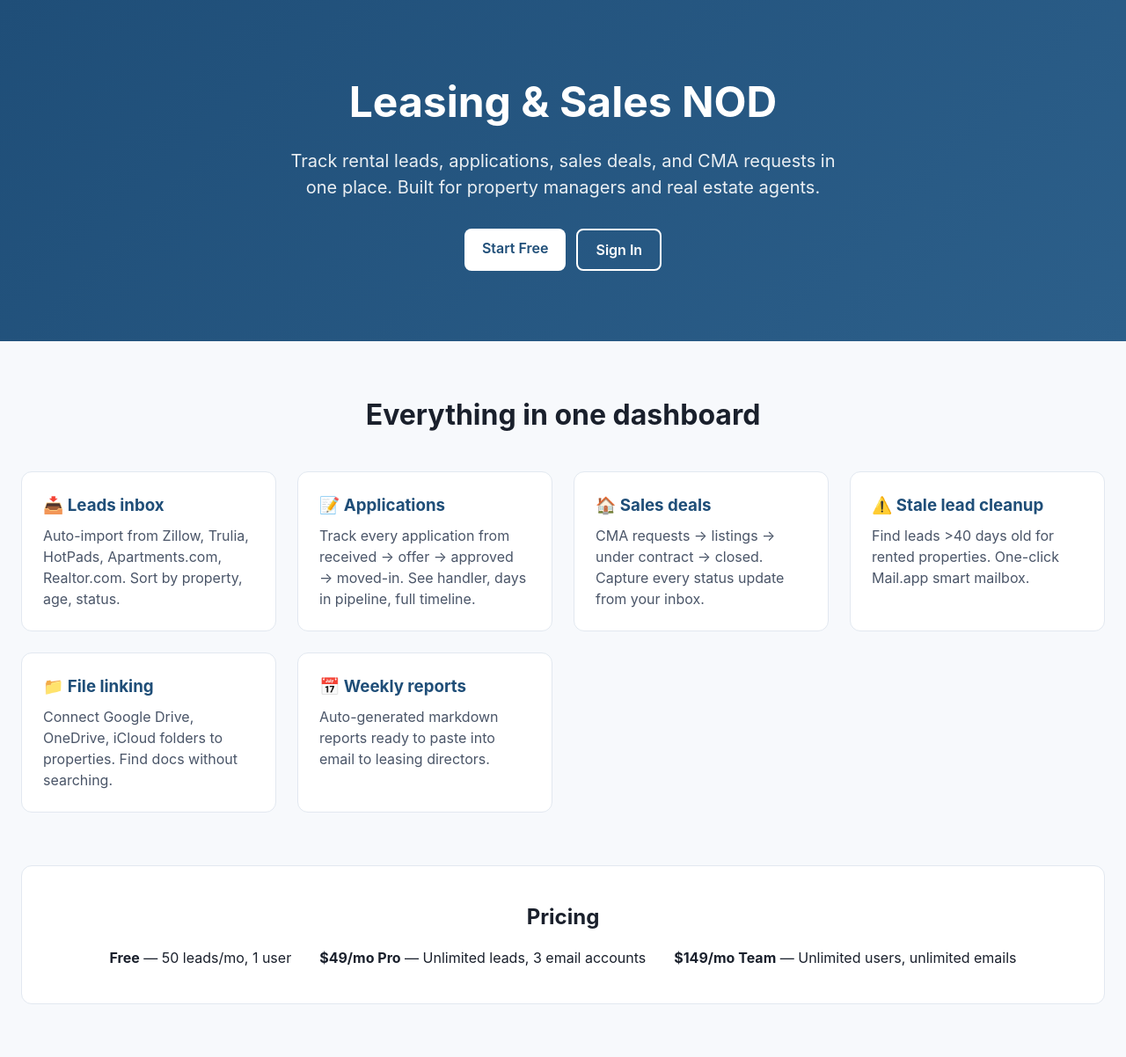
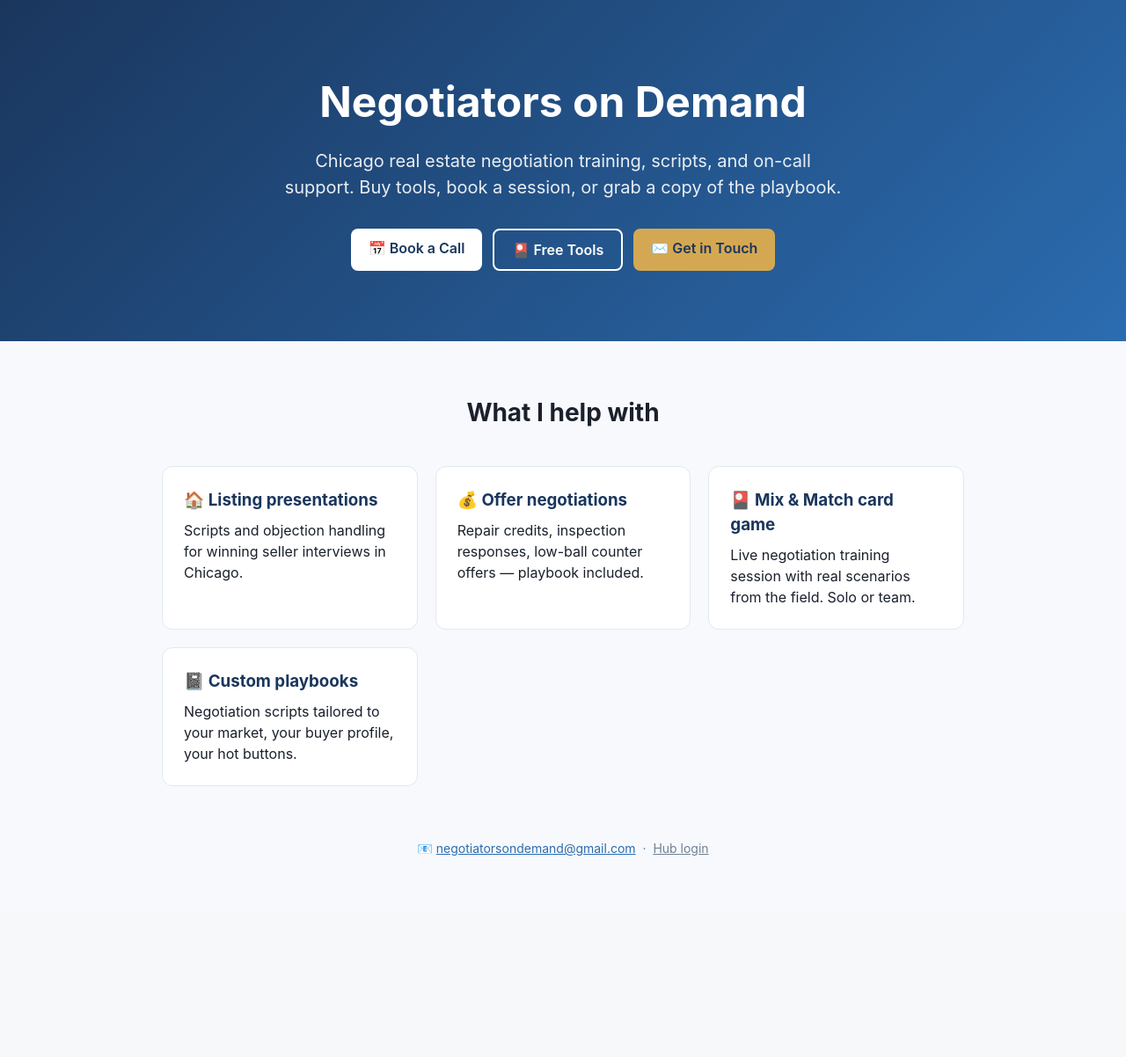
Before and after one commit to Dan8NOD/DealFlow, a FastAPI app: page / in a window 1280 px wide. Shown: the whole page at 88% size. After the commit the page ends 973 px from the top, so only its background shows below. Run offline with FastAPI, Linux system fonts and the light colour scheme; parts of the project's set-up code (start-up, migrations or seed data) failed here and were passed over.

Commit message:
rebrand → Negotiators on Demand; landing rewrite; /contact form with source tags; NOD Inbound stat

```diff
--- a/backend/app/main.py
+++ b/backend/app/main.py
@@ -9,7 +9,7 @@ import os
 
 settings = get_settings()
 app = FastAPI(
-    title="Leasing & Sales NOD API",
+    title="Negotiators on Demand Hub",
     version="0.1.0",
     debug=settings.debug,
 )
--- a/backend/app/routers/dashboard.py
+++ b/backend/app/routers/dashboard.py
@@ -1389,32 +1389,50 @@ async def seller_landing(request: Request):
 async def buyer_landing(request: Request):
     """Buyer landing page — $400K+ properties."""
     return templates.TemplateResponse("buyer-landing.html", {"request": request})
-
-
 @router.post("/api/leads-from-landing")
 async def create_lead_from_landing(data: dict = Body(...), db: Session = Depends(get_db)):
-    """Unauthenticated lead capture from Facebook ad landing page."""
+    """
+    Unauthenticated lead capture from any inbound channel.
+    Body: { name, phone, email, source, notes, property_address, monthly_income }
+    Source values: 'Facebook Ad', 'Calendly', 'Lemlist', 'Software', 'Book', 'YouTube', 'Contact Form'
+    """
     from app.models import LeadStatus
     org = db.query(Organization).first()  # Get the default org
     if not org:
-        # Fallback: create lead anyway
         return {"ok": True, "msg": "Lead captured (no org yet)"}
     lead = Lead(
         org_id=org.id,
         name=data.get("name", ""),
         phone=data.get("phone", ""),
         email=data.get("email", ""),
-        source=data.get("source", "Facebook Ad"),
+        source=data.get("source", "Contact Form"),
         status=LeadStatus.NEW,
         notes=data.get("notes", ""),
         monthly_income=data.get("monthly_income"),
-        subject=data.get("property_address", ""),
+        subject=data.get("property_address", "") or data.get("subject", ""),
         received_at=datetime.now(timezone.utc),
         days_old=0,
     )
     db.add(lead)
     db.commit()
+    # ponytail: best-effort email forward — fail silently if SMTP not configured
+    try:
+        from app.config import get_settings
+        import smtplib, ssl
+        s = get_settings()
+        if s.environment == "production" and data.get("email"):
+            # ponytail: stub — actual SMTP creds go in env later. Log instead so DB is the source of truth.
+            import logging
+            logging.info(f"[NOD inbound] source={lead.source} name={lead.name} email={lead.email} → negotiatorsondemand@gmail.com")
+    except Exception:
+        pass
     return {"ok": True, "id": lead.id, "message": "Lead captured!"}
+
+
+@router.get("/contact", response_class=HTMLResponse)
+async def contact_form(request: Request, source: str = Query("Contact Form")):
+    """Public contact form — ?source=calendly|lemlist|software|book|youtube tags the lead."""
+    return templates.TemplateResponse("contact.html", {"request": request, "source": source})
 
 
 # ponytail: Agent management — add agents, assign leads
--- a/backend/app/templates/base.html
+++ b/backend/app/templates/base.html
@@ -3,7 +3,7 @@
 <head>
 <meta charset="UTF-8">
 <meta name="viewport" content="width=device-width, initial-scale=1.0">
-<title>{% block title %}Leasing & Sales NOD{% endblock %}</title>
+<title>{% block title %}Negotiators on Demand{% endblock %}</title>
 <style>
   * { margin: 0; padding: 0; box-sizing: border-box; }
   body { font-family: -apple-system, BlinkMacSystemFont, "Segoe UI", system-ui, sans-serif;
--- a/backend/app/templates/landing.html
+++ b/backend/app/templates/landing.html
@@ -1,53 +1,45 @@
 {% extends "base.html" %}
-{% block title %}Leasing & Sales NOD — Track leads, applications, and sales deals{% endblock %}
+{% block title %}Negotiators on Demand — Dan Cruz, Real Estate Negotiation Training{% endblock %}
 {% block body %}
-<div style="background: linear-gradient(135deg, #1f4e78 0%, #2c5f8a 100%); color: white; padding: 80px 24px; text-align: center;">
-  <h1 style="font-size: 48px; margin-bottom: 16px;">Leasing & Sales NOD</h1>
+<div style="background: linear-gradient(135deg, #1a365d 0%, #2b6cb0 100%); color: white; padding: 80px 24px; text-align: center;">
+  <h1 style="font-size: 48px; margin-bottom: 16px;">Negotiators on Demand</h1>
   <p style="font-size: 20px; opacity: 0.9; max-width: 640px; margin: 0 auto 32px;">
-    Track rental leads, applications, sales deals, and CMA requests in one place. Built for property managers and real estate agents.
+    Chicago real estate negotiation training, scripts, and on-call support.
+    Buy tools, book a session, or grab a copy of the playbook.
   </p>
-  <div style="display: flex; gap: 12px; justify-content: center;">
-    <a href="/signup" class="btn" style="background: white; color: #1f4e78;">Start Free</a>
-    <a href="/login" class="btn" style="background: transparent; border: 2px solid white;">Sign In</a>
+  <div style="display: flex; gap: 12px; justify-content: center; flex-wrap: wrap;">
+    <a href="https://calendly.com/negotiatorsondemand" class="btn" style="background: white; color: #1a365d;">📅 Book a Call</a>
+    <a href="https://dan8nod.github.io/NOD-ify/MixMatch-FV3.html" class="btn" style="background: transparent; border: 2px solid white;">🎴 Free Tools</a>
+    <a href="/contact" class="btn" style="background: #d4a853; color: #1a365d;">✉️ Get in Touch</a>
   </div>
 </div>
 
-<div class="container" style="padding: 60px 24px;">
-  <h2 style="text-align: center; margin-bottom: 40px; font-size: 32px;">Everything in one dashboard</h2>
-  <div style="display: grid; grid-template-columns: repeat(auto-fit, minmax(280px, 1fr)); gap: 24px;">
+<div class="container" style="padding: 60px 24px; max-width: 960px;">
+  <h2 style="text-align: center; margin-bottom: 40px; font-size: 28px;">What I help with</h2>
+  <div style="display: grid; grid-template-columns: repeat(auto-fit, minmax(260px, 1fr)); gap: 20px;">
     <div style="background: white; padding: 24px; border-radius: 12px; border: 1px solid #e2e8f0;">
-      <h3 style="color: #1f4e78; margin-bottom: 8px;">📥 Leads inbox</h3>
-      <p style="color: #4a5568;">Auto-import from Zillow, Trulia, HotPads, Apartments.com, Realtor.com. Sort by property, age, status.</p>
+      <h3 style="color: #1a365d; margin-bottom: 8px;">🏠 Listing presentations</h3>
+      <p>Scripts and objection handling for winning seller interviews in Chicago.</p>
     </div>
     <div style="background: white; padding: 24px; border-radius: 12px; border: 1px solid #e2e8f0;">
-      <h3 style="color: #1f4e78; margin-bottom: 8px;">📝 Applications</h3>
-      <p style="color: #4a5568;">Track every application from received → offer → approved → moved-in. See handler, days in pipeline, full timeline.</p>
+      <h3 style="color: #1a365d; margin-bottom: 8px;">💰 Offer negotiations</h3>
+      <p>Repair credits, inspection responses, low-ball counter offers — playbook included.</p>
     </div>
     <div style="background: white; padding: 24px; border-radius: 12px; border: 1px solid #e2e8f0;">
-      <h3 style="color: #1f4e78; margin-bottom: 8px;">🏠 Sales deals</h3>
-      <p style="color: #4a5568;">CMA requests → listings → under contract → closed. Capture every status update from your inbox.</p>
+      <h3 style="color: #1a365d; margin-bottom: 8px;">🎴 Mix &amp; Match card game</h3>
+      <p>Live negotiation training session with real scenarios from the field. Solo or team.</p>
     </div>
     <div style="background: white; padding: 24px; border-radius: 12px; border: 1px solid #e2e8f0;">
-      <h3 style="color: #1f4e78; margin-bottom: 8px;">⚠️ Stale lead cleanup</h3>
-      <p style="color: #4a5568;">Find leads >40 days old for rented properties. One-click Mail.app smart mailbox.</p>
-    </div>
-    <div style="background: white; padding: 24px; border-radius: 12px; border: 1px solid #e2e8f0;">
-      <h3 style="color: #1f4e78; margin-bottom: 8px;">📁 File linking</h3>
-      <p style="color: #4a5568;">Connect Google Drive, OneDrive, iCloud folders to properties. Find docs without searching.</p>
-    </div>
-    <div style="background: white; padding: 24px; border-radius: 12px; border: 1px solid #e2e8f0;">
-      <h3 style="color: #1f4e78; margin-bottom: 8px;">📅 Weekly reports</h3>
-      <p style="color: #4a5568;">Auto-generated markdown reports ready to paste into email to leasing directors.</p>
+      <h3 style="color: #1a365d; margin-bottom: 8px;">📓 Custom playbooks</h3>
+      <p>Negotiation scripts tailored to your market, your buyer profile, your hot buttons.</p>
     </div>
   </div>
 
-  <div style="text-align: center; margin-top: 60px; padding: 40px; background: white; border-radius: 12px; border: 1px solid #e2e8f0;">
-    <h2 style="font-size: 24px; margin-bottom: 16px;">Pricing</h2>
-    <div style="display: flex; justify-content: center; gap: 32px; flex-wrap: wrap;">
-      <div><strong>Free</strong> — 50 leads/mo, 1 user</div>
-      <div><strong>$49/mo Pro</strong> — Unlimited leads, 3 email accounts</div>
-      <div><strong>$149/mo Team</strong> — Unlimited users, unlimited emails</div>
-    </div>
+  <div style="text-align: center; margin-top: 60px;">
+    <p style="font-size: 14px; color: #718096;">
+      📧 <a href="mailto:negotiatorsondemand@gmail.com" style="color: #2b6cb0;">negotiatorsondemand@gmail.com</a>
+      &nbsp;·&nbsp; <a href="/login" style="color: #718096;">Hub login</a>
+    </p>
   </div>
 </div>
 {% endblock %}
--- a/backend/app/templates/login.html
+++ b/backend/app/templates/login.html
@@ -1,8 +1,8 @@
 {% extends "base.html" %}
-{% block title %}Sign In — Leasing & Sales NOD{% endblock %}
+{% block title %}Sign In — Negotiators on Demand{% endblock %}
 {% block body %}
 <div style="background: linear-gradient(135deg, #1f4e78 0%, #2c5f8a 100%); padding: 40px 24px; text-align: center;">
-  <h1 style="color: white; font-size: 28px;">Leasing & Sales NOD</h1>
+  <h1 style="color: white; font-size: 28px;">Negotiators on Demand</h1>
 </div>
 <div class="container">
   <form method="post" action="/auth/login">
--- a/backend/app/templates/mobile.html
+++ b/backend/app/templates/mobile.html
@@ -3,7 +3,7 @@
 <head>
 <meta charset="UTF-8">
 <meta name="viewport" content="width=device-width, initial-scale=1.0, maximum-scale=1.0, user-scalable=no">
-<title>Leasing & Sales NOD</title>
+<title>Negotiators on Demand — Mobile</title>
 <style>
 :root{--bg:#f5f5f5;--card:#fff;--navy:#1a365d;--green:#276749;--red:#c53030;--amber:#b7791f;--blue:#2b6cb0;--purple:#6b46c1;--gray:#718096;--radius:10px}
 *{margin:0;padding:0;box-sizing:border-box}
@@ -80,7 +80,7 @@ header h1{font-size:18px;font-weight:800}.header-actions{display:flex;gap:8px}
 <body>
 
 <header>
-  <h1>🏠 Renter</h1>
+  <h1>🤝 NOD Hub</h1>
   <div class="header-actions">
     <button onclick="syncNow()">↻</button>
     <span style="font-size:12px;opacity:.8">daniel</span>
--- a/backend/app/templates/signup.html
+++ b/backend/app/templates/signup.html
@@ -1,8 +1,8 @@
 {% extends "base.html" %}
-{% block title %}Create Account — Leasing & Sales NOD{% endblock %}
+{% block title %}Create Account — Negotiators on Demand{% endblock %}
 {% block body %}
 <div style="background: linear-gradient(135deg, #1f4e78 0%, #2c5f8a 100%); padding: 40px 24px; text-align: center;">
-  <h1 style="color: white; font-size: 28px;">Leasing & Sales NOD</h1>
+  <h1 style="color: white; font-size: 28px;">Negotiators on Demand</h1>
 </div>
 <div class="container">
   <form method="post" action="/auth/signup">
--- a/backend/scripts/sync_obsidian.py
+++ b/backend/scripts/sync_obsidian.py
@@ -13,7 +13,7 @@ import sys
 from pathlib import Path
 from datetime import datetime
 
-OBSIDIAN_VAULT    = Path.home() / "Documents" / "Real Estate Deals"
+OBSIDIAN_VAULT    = Path.home() / "Library" / "Mobile Documents" / "iCloud~md~obsidian" / "Documents" / "Real Estate"
 LEASING_DIR       = OBSIDIAN_VAULT / "Real Estate" / "LEASING"
 DB_PATH           = Path(__file__).parent.parent / "renter_portal.db"
 
```
Also changed, not shown: backend/app/templates/contact.html (added, +57 -0 lines), backend/app/templates/dashboard.html (+16 -2 lines).
